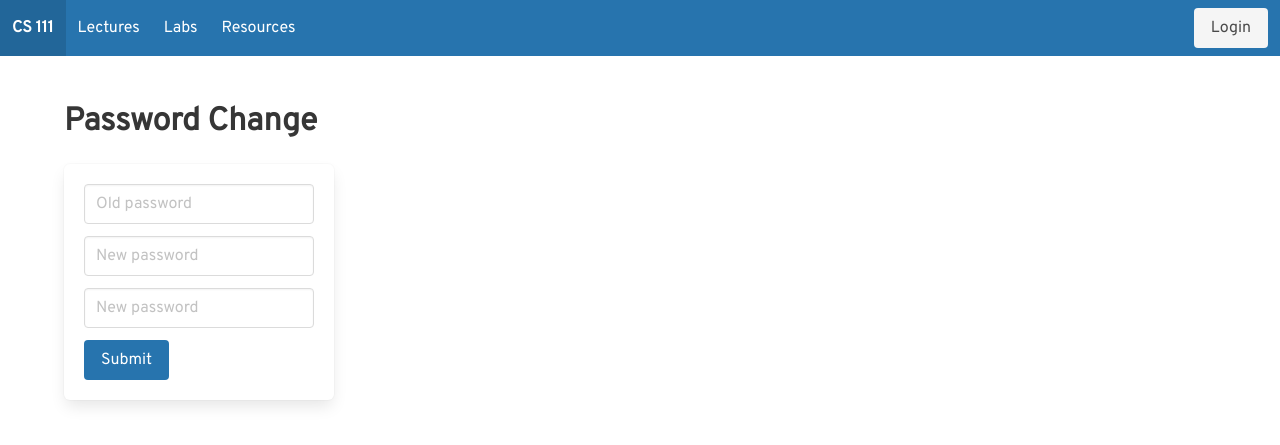
After one commit to tiard/cs-111-website, a Django app: template website/templates/registration/password_change_form.html in a window 1280 px wide. The commit adds this page. Shown: the top 445 px of the page. Run offline with Django 3.2, Linux system fonts and the light colour scheme; the template is opened without the code that fills it, so the values that code supplies are empty, except form fields; tables that the repository leaves empty hold one stand-in row (values such as "Sample post"); form fields are guessed from the names that the template uses; style sheets or scripts are compiled from the project's sources; some web fonts are replaced.

Commit message:
Allow password resets and changes

```diff
--- /dev/null
+++ b/website/templates/registration/password_change_form.html
@@ -0,0 +1,53 @@
+{% extends "base.html" %}
+
+{% block content %}
+<h1 class="title is-3">Password Change</h1>
+
+{% if form.errors %}
+<div class="notification is-danger is-light">
+  {% if form.errors.items|length == 1 %}
+  Please correct the error below.
+  {% else %}
+  Please correct the errors below.
+  {% endif %}
+</div>
+{% endif %}
+
+<div class="columns">
+  <div class="column is-one-quarter">
+    <form class="box" method="post" action="{% url 'password_change' %}">
+      {% csrf_token %}
+      <div class="field">
+	<div class="control">
+	  <input id="{{ form.old_password.id_for_label }}" name="{{ form.old_password.html_name }}" class="input" type="password" placeholder="{{ form.old_password.label }}">
+	</div>
+	{% for error in form.old_password.errors %}
+	<p class="help is-danger">{{ error }}</p>
+	{% endfor %}
+      </div>
+      <div class="field">
+	<div class="control">
+	  <input id="{{ form.new_password1.id_for_label }}" name="{{ form.new_password1.html_name }}" class="input" type="password" placeholder="{{ form.new_password1.label }}">
+	</div>
+	{% for error in form.new_password1.errors %}
+	<p class="help is-danger">{{ error }}</p>
+	{% endfor %}
+      </div>
+      <div class="field">
+	<div class="control">
+	  <input id="{{ form.new_password2.id_for_label }}" name="{{ form.new_password2.html_name }}" class="input" type="password" placeholder="{{ form.new_password2.label }}">
+	</div>
+	{% for error in form.new_password2.errors %}
+	<p class="help is-danger">{{ error }}</p>
+	{% endfor %}
+      </div>
+
+      <div class="field">
+	<div class="control">
+	  <input class="button is-primary" type="submit" value="Submit">
+	</div>
+      </div>
+    </form>
+  </div>
+</div>
+{% endblock %}
--- a/website/templates/ssh/index.html
+++ b/website/templates/ssh/index.html
@@ -3,6 +3,8 @@
 {% block content %}
 <div class="content">
   <h1 class="title is-3">Profile</h1>
+
+  <p><a href="{% url 'password_change' %}">Password change</a></p>
 
   <h2 class="title is-4">SSH Keys</h2>
 </div>
```
Also changed, not shown: website/templates/registration/password_change_done.html (added, +9 -0 lines), website/templates/registration/password_reset_complete.html (added, +13 -0 lines), website/templates/registration/password_reset_confirm.html (added, +46 -0 lines), website/templates/registration/password_reset_done.html (added, +16 -0 lines), website/templates/registration/password_reset_form.html (added, +27 -0 lines).
